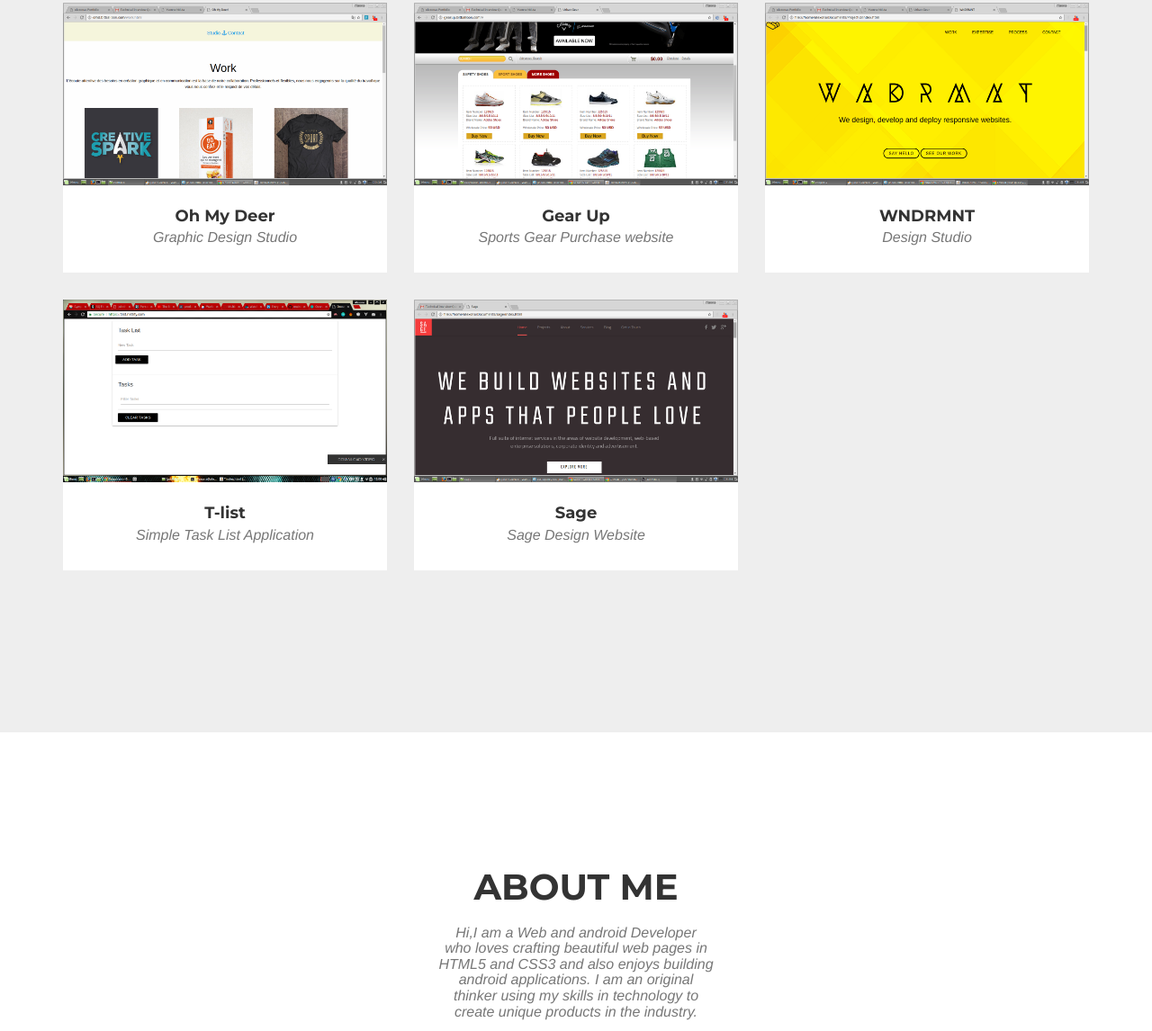
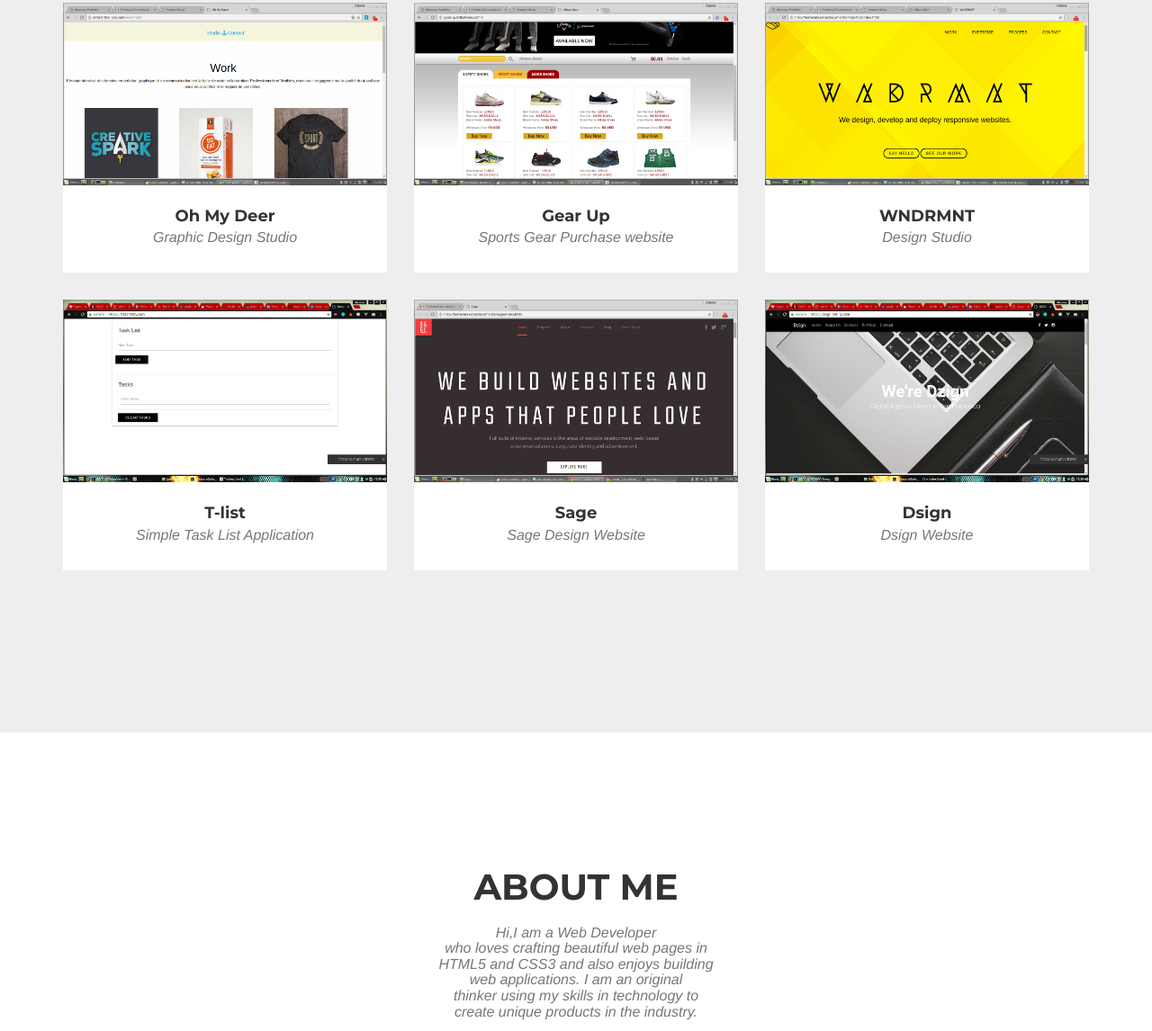
Before and after one commit to muirurikin/Folio, a plain HTML site: page index.html in a window 1280 px wide. Shown: the part 1126-2272 px from the top of the page at 90% size. Drawn offline with nearby package versions, Linux system fonts and the light colour scheme; a web font is replaced by a local one.

Commit message:
Add dsign files

```diff
--- a/index.html
+++ b/index.html
@@ -77,7 +77,7 @@
             <div class="intro-text">
                 <div class="intro-lead-in">My name is Alexona and I</div>
                 <div class="intro-heading">DESIGN & BUILD</div>
-                <div class="intro-lead-in">Web and mobile products</div>
+                <div class="intro-lead-in">Websites and web applications</div>
                 <a href="#portfolio" class="page-scroll btn btn-xl">See my work</a>
             </div>
         </div>
@@ -162,6 +162,20 @@
                         <p class="text-muted">Sage Design Website</p>
                     </div>
                 </div>
+                <div class="col-md-4 col-sm-6 portfolio-item">
+                    <a href="https://dsign.netlify.com" class="portfolio-link" data-toggle="modal">
+                        <div class="portfolio-hover">
+                            <div class="portfolio-hover-content">
+                            <h4>Website for a Digital Agency</h4>
+                            </div>
+                        </div>
+                        <img src="img/portfolio/dsign.png" class="img-responsive" alt="">
+                    </a>
+                    <div class="portfolio-caption">
+                        <h4>Dsign</h4>
+                        <p class="text-muted">Dsign Website</p>
+                    </div>
+                </div>
 
             </div>
         </div>
@@ -173,7 +187,7 @@
             <div class="row">
                 <div class="col-lg-12 text-center">
                     <h2 class="section-heading">About Me</h2>
-                    <h3 class="section-subheading text-muted">Hi,I am a Web and android Developer<br> who loves crafting beautiful web pages in<br> HTML5 and CSS3 and also enjoys building <br>android applications. I am an original<br>thinker using my skills in technology to<br> create unique products in the industry.</h3>
+                    <h3 class="section-subheading text-muted">Hi,I am a Web Developer<br> who loves crafting beautiful web pages in<br> HTML5 and CSS3 and also enjoys building <br>web applications. I am an original<br>thinker using my skills in technology to<br> create unique products in the industry.</h3>
                 </div>
             </div>
             <div class="row text-center">
```
Also changed, not shown: img/portfolio/dsign.png (added).
